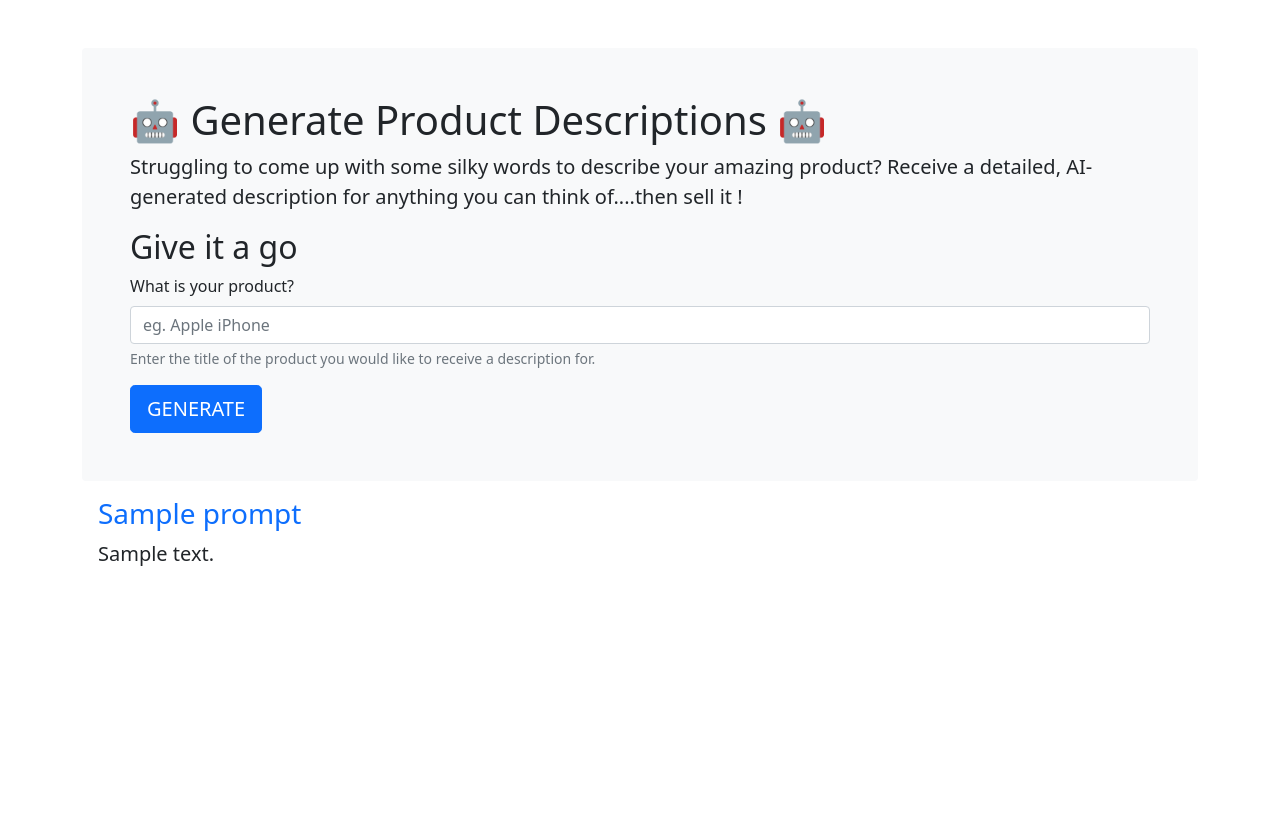
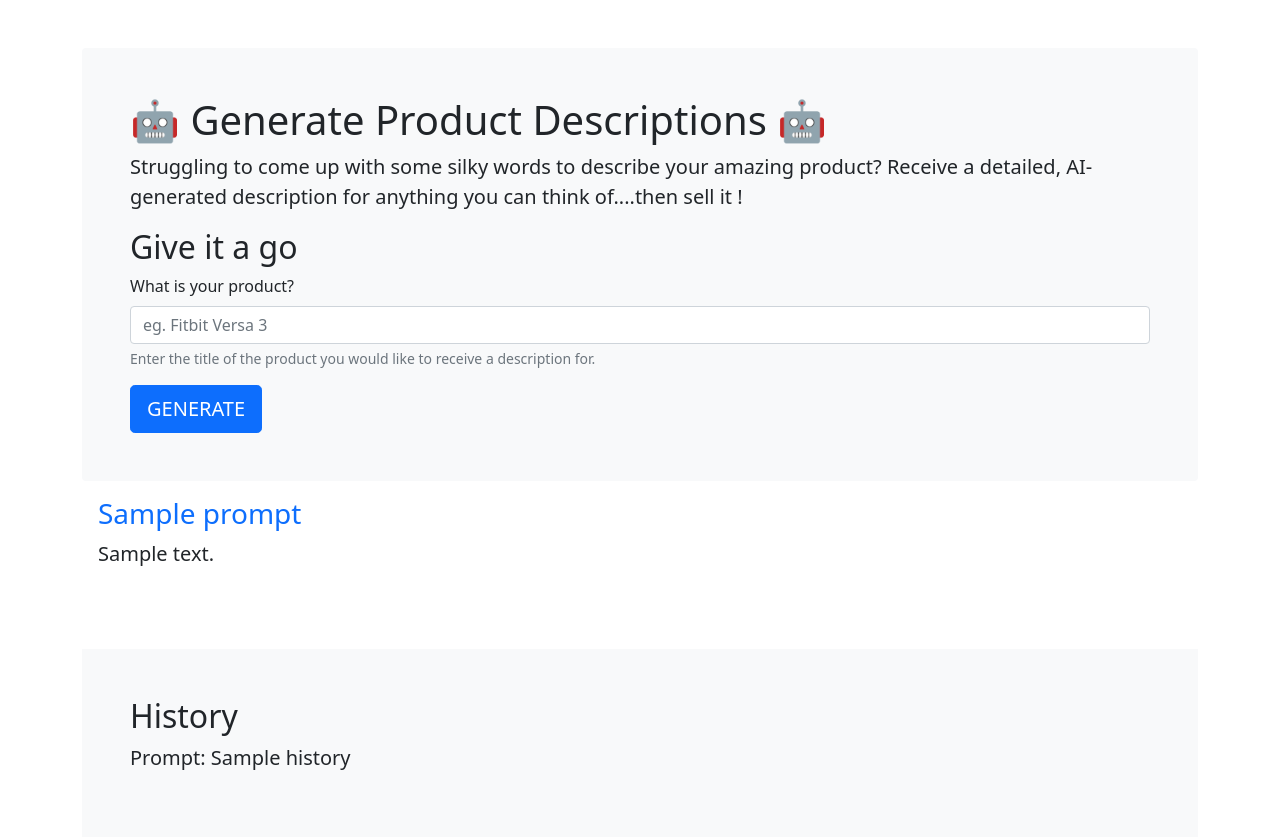
Before and after one commit to YesCoops/openAI-shopify, a Flask app: template templates/index.html in a window 1280 px wide. Before the commit the page ends 566 px from the top, so only its background shows below. Run offline with Flask 2, Linux system fonts and the light colour scheme; the template is opened without the code that fills it: most values are stand-ins (such as "Sample title", 1, 10 or a date in 2020).

Commit message:
Add history of API calls to index.html

```diff
--- a/run.py
+++ b/run.py
@@ -5,6 +5,8 @@ import openai
 from env import OPENAI_KEY
 
 openai.api_key = OPENAI_KEY
+
+app = Flask(__name__)
 
 '''
 open AI model for detailed product description,
@@ -32,11 +34,8 @@ def product_description(query):
 
     return answer
 
-
-app = Flask(__name__)
-
 '''
-listens for form input on index.html and returns AI repsonse
+listens for form input on index.html and returns AI response
 '''
 
 
@@ -46,6 +45,7 @@ def index():
         query = request.form['productDescription']
         ai_answer = product_description(query)
         prompt = f'AI suggestion for {query}:'
+        history = [prompt, ai_answer]
 
     return render_template('index.html', **locals())
 
--- a/templates/index.html
+++ b/templates/index.html
@@ -25,7 +25,7 @@
 
                 <div class="mb-3">
                     <label class="form-label">What is your product?</label>
-                    <input type="text" class="form-control" name="productDescription" placeholder="eg. Apple iPhone">
+                    <input type="text" class="form-control" name="productDescription" placeholder="eg. Fitbit Versa 3">
                     <div class="form-text">Enter the title of the product you would like to receive a description for.
                     </div>
                 </div>
@@ -44,6 +44,10 @@
                 </div>
             </div>
         </div>
+        <div class="bg-light p-5 rounder mt-5">
+            <h2>History</h2>
+            <p class="lead">Prompt: {{history}}</p>
+        </div>
     </main>
 </body>
 
```
